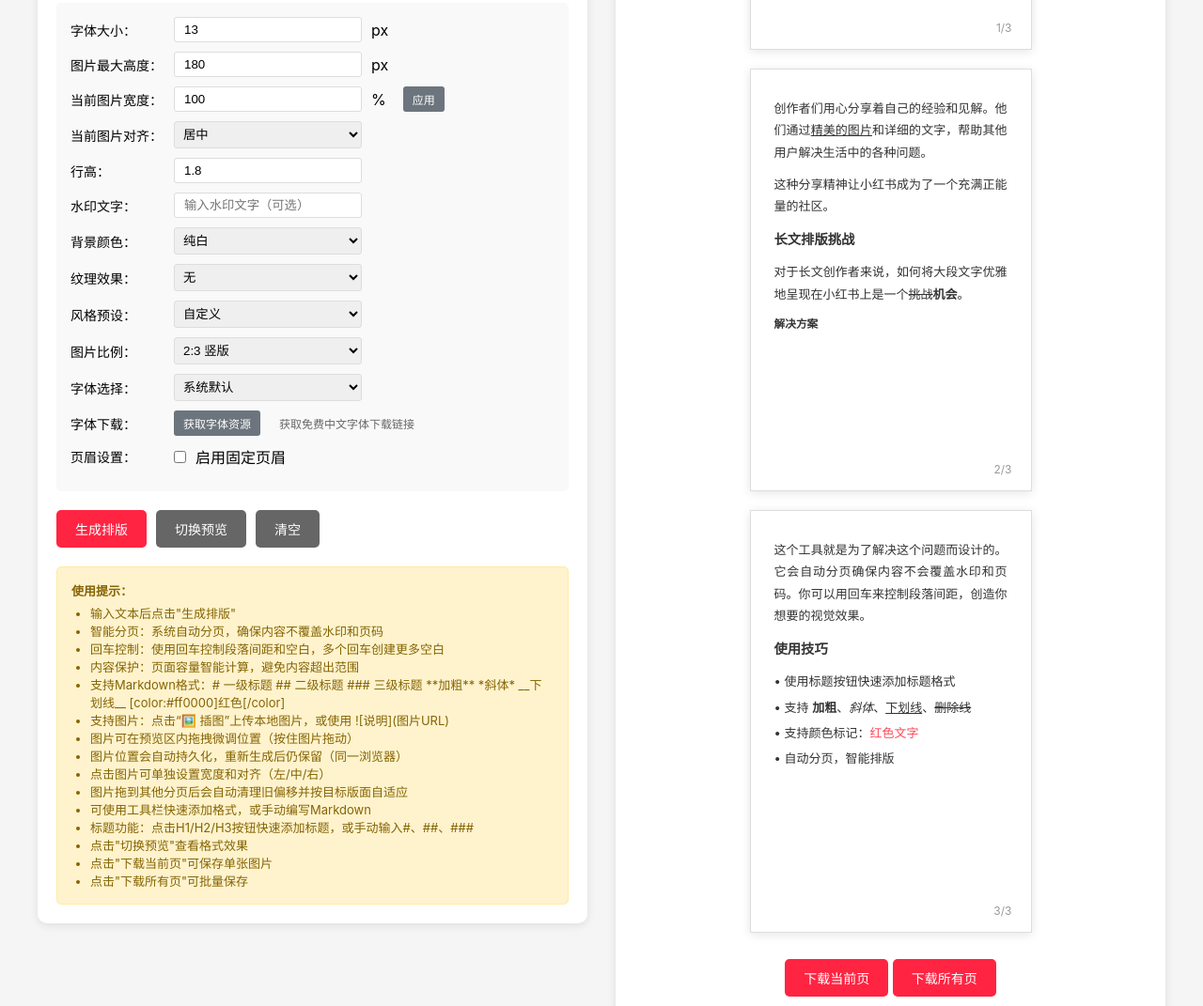
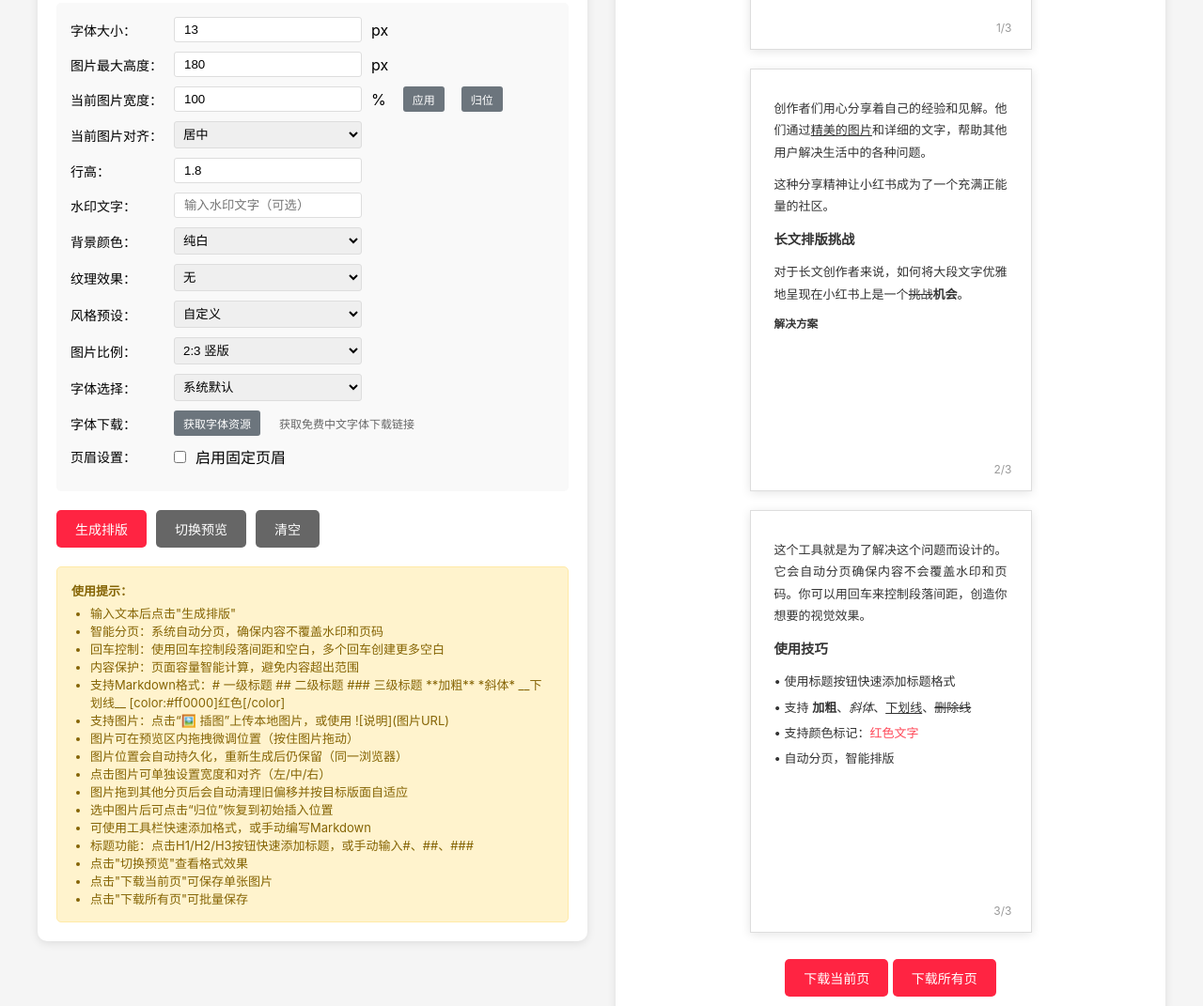
Before and after one commit to NowhereMan-in-Galaxy/xiaohongshu-text-layout, a plain HTML site: page index.html in a window 1280 px wide. Shown: the part 556-1627 px from the top of the page at 94% size. Drawn offline with nearby package versions, Linux system fonts and the light colour scheme.

Commit message:
feat(ui): add reset button to return selected image to original position

```diff
--- a/index.html
+++ b/index.html
@@ -333,6 +333,7 @@
                             aria-label="当前图片宽度">
                         %
                         <button type="button" onclick="applySelectedImageStyle()" class="toolbar-btn" style="margin-left:8px;">应用</button>
+                        <button type="button" onclick="resetSelectedImagePosition()" class="toolbar-btn" style="margin-left:8px;">归位</button>
                     </div>
                     <div class="setting-item">
                         <label>当前图片对齐：</label>
@@ -482,6 +483,7 @@
                         <li>图片位置会自动持久化，重新生成后仍保留（同一浏览器）</li>
                         <li>点击图片可单独设置宽度和对齐（左/中/右）</li>
                         <li>图片拖到其他分页后会自动清理旧偏移并按目标版面自适应</li>
+                        <li>选中图片后可点击“归位”恢复到初始插入位置</li>
                         <li>可使用工具栏快速添加格式，或手动编写Markdown</li>
                         <li>标题功能：点击H1/H2/H3按钮快速添加标题，或手动输入#、##、###</li>
                         <li>点击"切换预览"查看格式效果</li>
@@ -1291,6 +1293,16 @@
             generatePages();
         }
 
+        function resetSelectedImagePosition() {
+            if (!selectedImageKey) {
+                alert('请先在预览区点击一张图片再归位');
+                return;
+            }
+            imagePositionMap[selectedImageKey] = { x: 0, y: 0 };
+            saveImagePositionsToStorage();
+            generatePages();
+        }
+
         function getPageIndexFromPoint(clientX, clientY) {
             const pages = document.querySelectorAll('.page-preview');
             let nearest = null;
```
